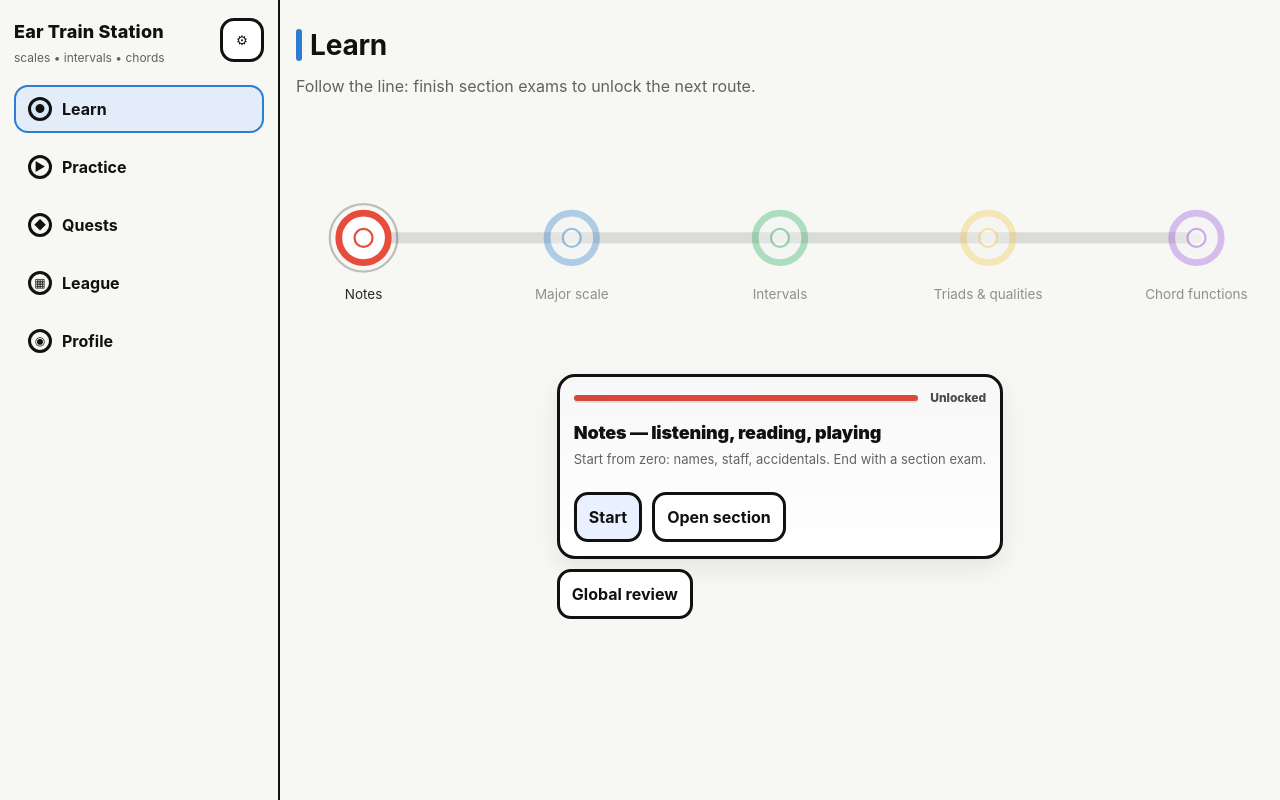
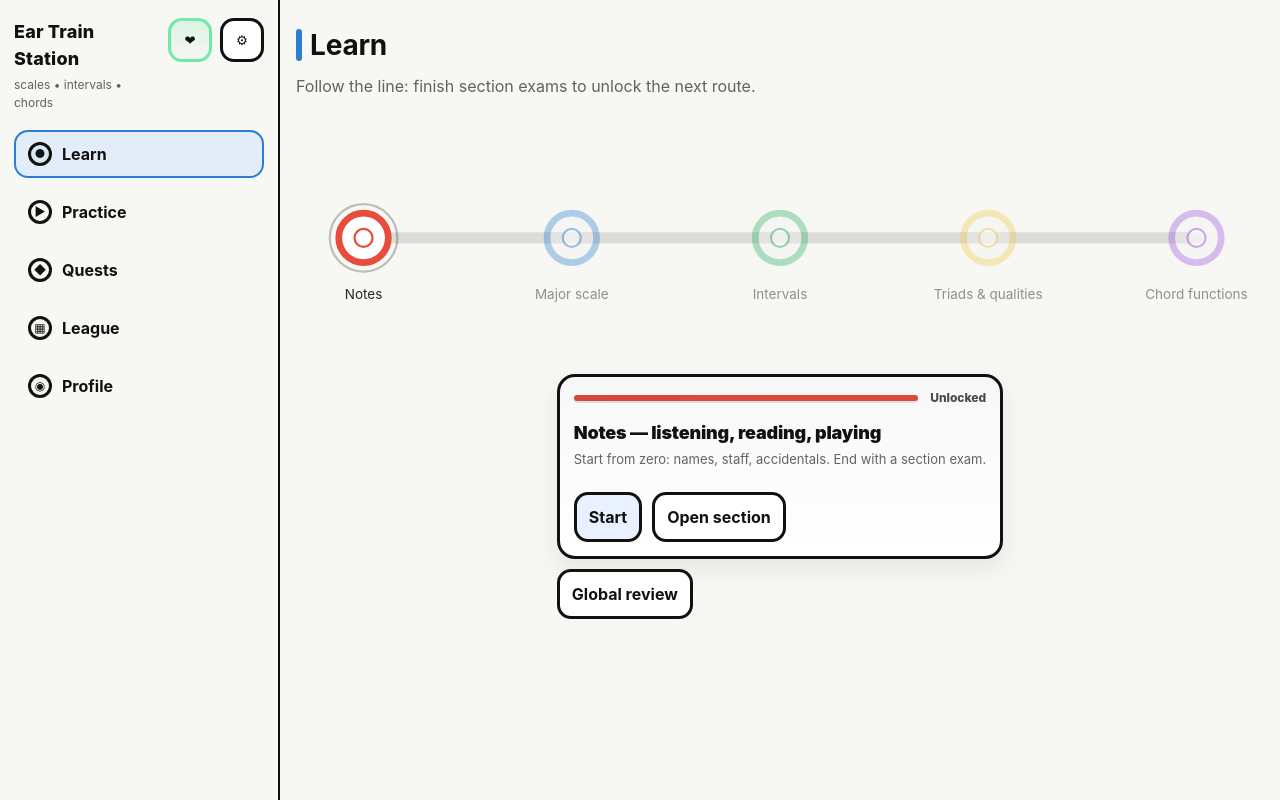
Before and after one commit to wpwcbc/ear-train-station, a React (Vite) app: page /learn in a window 1280 px wide. Built offline with nearby package versions, Linux system fonts and the light colour scheme.

Commit message:
Nav: add quick practice heart shortcut (warm-up n=5)

```diff
--- a/src/App.css
+++ b/src/App.css
@@ -35,6 +35,23 @@
   align-items: flex-start;
   justify-content: space-between;
   gap: 10px;
+}
+
+.brandActions {
+  display: flex;
+  gap: 8px;
+  align-items: center;
+}
+
+.quickPracticeBtn {
+  width: 44px;
+  height: 44px;
+  padding: 0;
+  border-radius: 14px;
+  border: 3px solid rgba(92, 231, 158, 0.85);
+  background: linear-gradient(180deg, rgba(92, 231, 158, 0.18), rgba(255, 255, 255, 0.02));
+  font-weight: 900;
+  cursor: pointer;
 }
 
 .configBtn {
--- a/src/components/NavShell.tsx
+++ b/src/components/NavShell.tsx
@@ -1,5 +1,5 @@
 import { useMemo, useState, type CSSProperties } from 'react';
-import { NavLink, Outlet, useLocation } from 'react-router-dom';
+import { NavLink, Outlet, useLocation, useNavigate } from 'react-router-dom';
 import type { Progress } from '../lib/progress';
 import { ConfigDrawer } from './ConfigDrawer';
 
@@ -22,6 +22,7 @@ export function NavShell({
 }) {
   const [configOpen, setConfigOpen] = useState(false);
   const loc = useLocation();
+  const navigate = useNavigate();
 
   const activeTab = useMemo(() => {
     // Match by prefix, so /learn/section/* still maps to Learn.
@@ -39,9 +40,19 @@ export function NavShell({
               <div className="brandName">Ear Train Station</div>
               <div className="brandSub">scales • intervals • chords</div>
             </div>
-            <button className="configBtn" onClick={() => setConfigOpen(true)} aria-label="Open settings">
-              ⚙
-            </button>
+            <div className="brandActions" aria-label="quick actions">
+              <button
+                className="quickPracticeBtn"
+                onClick={() => navigate('/review?warmup=1&n=5')}
+                aria-label="Quick practice"
+                title="Quick practice (warm‑up, 5 items)"
+              >
+                ❤
+              </button>
+              <button className="configBtn" onClick={() => setConfigOpen(true)} aria-label="Open settings">
+                ⚙
+              </button>
+            </div>
           </div>
         </div>
         <nav className="navList">
```
